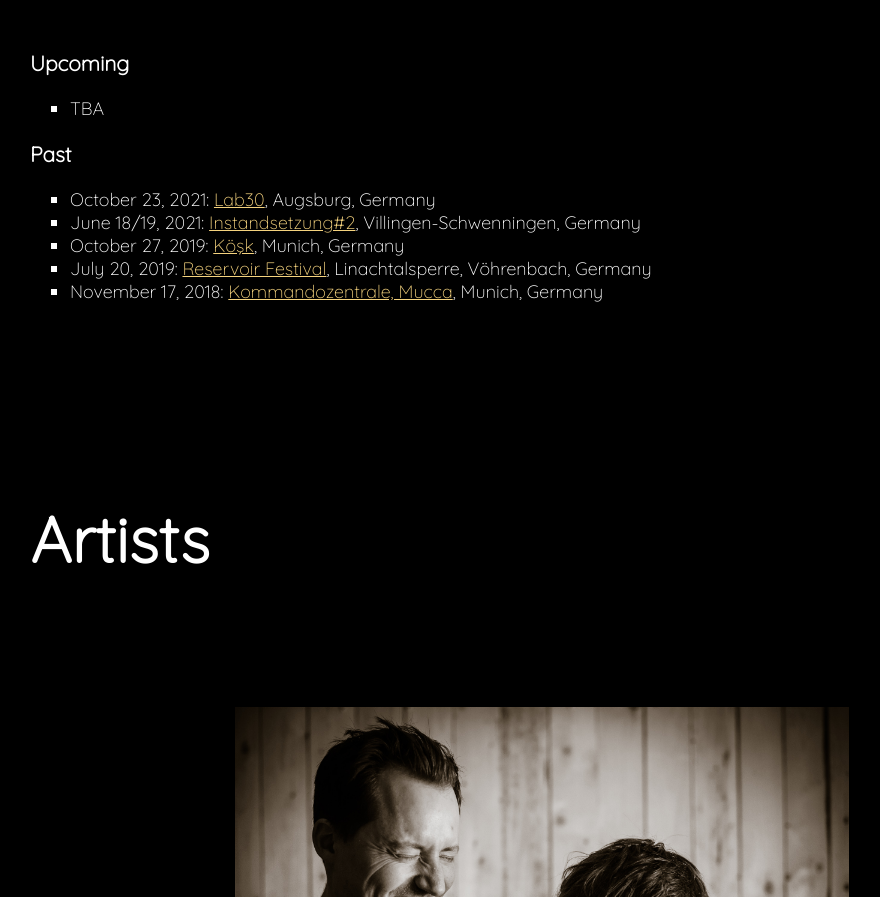
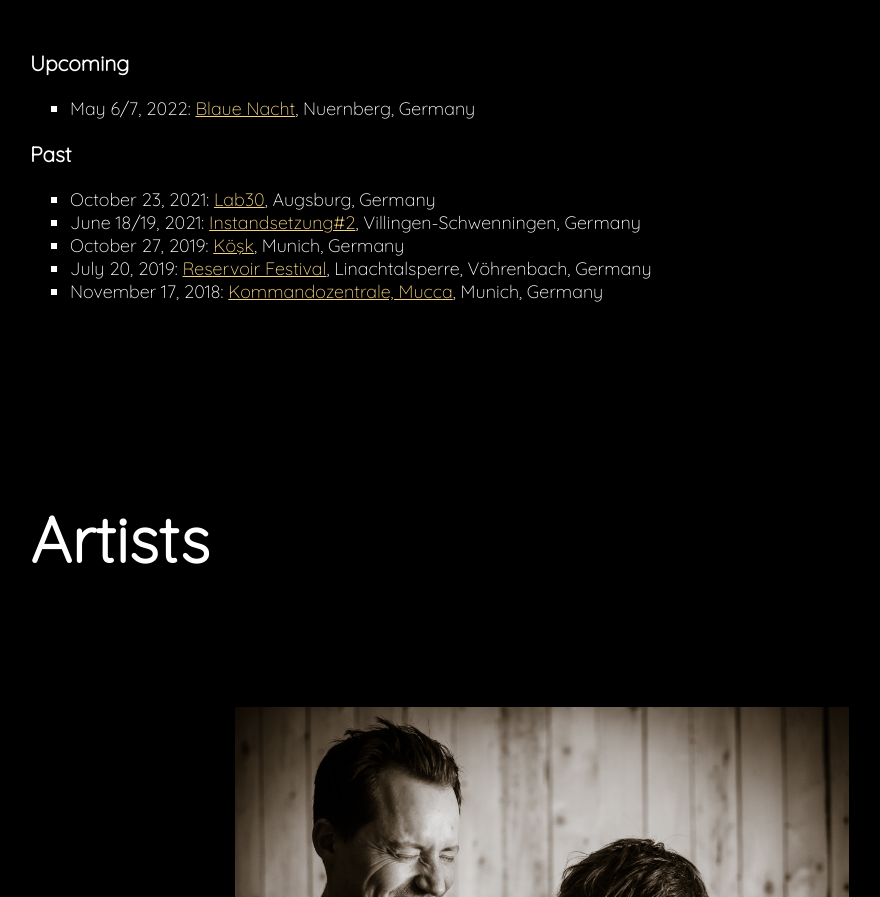
Before and after one commit to thomasgeissl/klanglichtstrom-website, a Gatsby site: page / in a window 1280 px wide. Shown: the part 1522-2419 px from the top of the page, without its empty margins (98-978 px from the left). Built offline with nearby package versions, Linux system fonts and the light colour scheme; Gatsby itself is replaced by a stand-in of ours.

Commit message:
added blaue nacht gig

```diff
--- a/src/components/When.js
+++ b/src/components/When.js
@@ -11,7 +11,17 @@ export default () => {
     <Section title={"Dates"}>
       <h3>Upcoming</h3>
       <List>
-        <li>TBA</li>
+        <li>
+          May 6/7, 2022:{" "}
+          <a
+            href="https://www.nuernberg.de/internet/dieblauenacht/"
+            target="_blank"
+            rel="noreferrer"
+          >
+            Blaue Nacht
+          </a>
+          , Nuernberg, Germany
+        </li>
       </List>
       <h3>Past</h3>
       <List>
```
